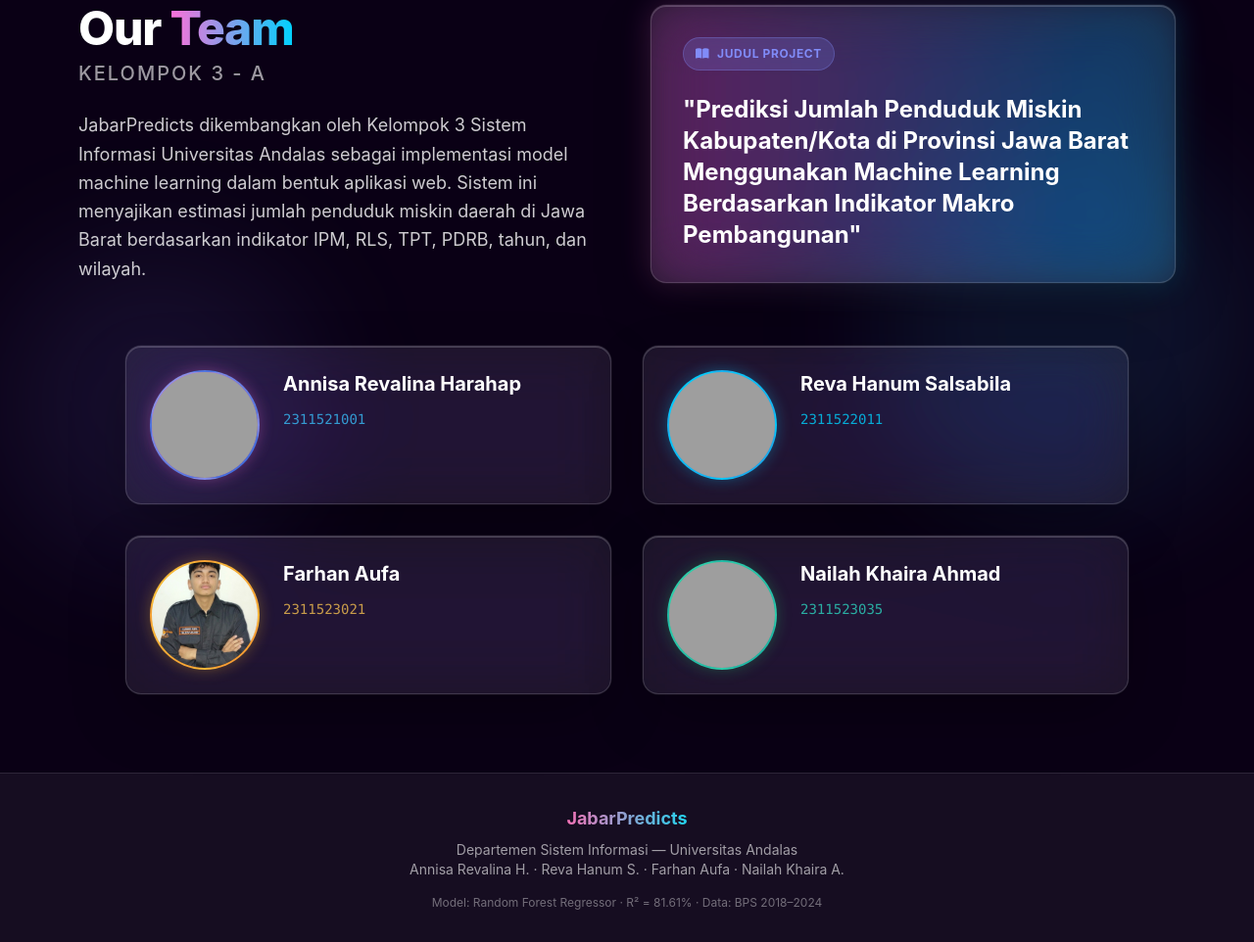
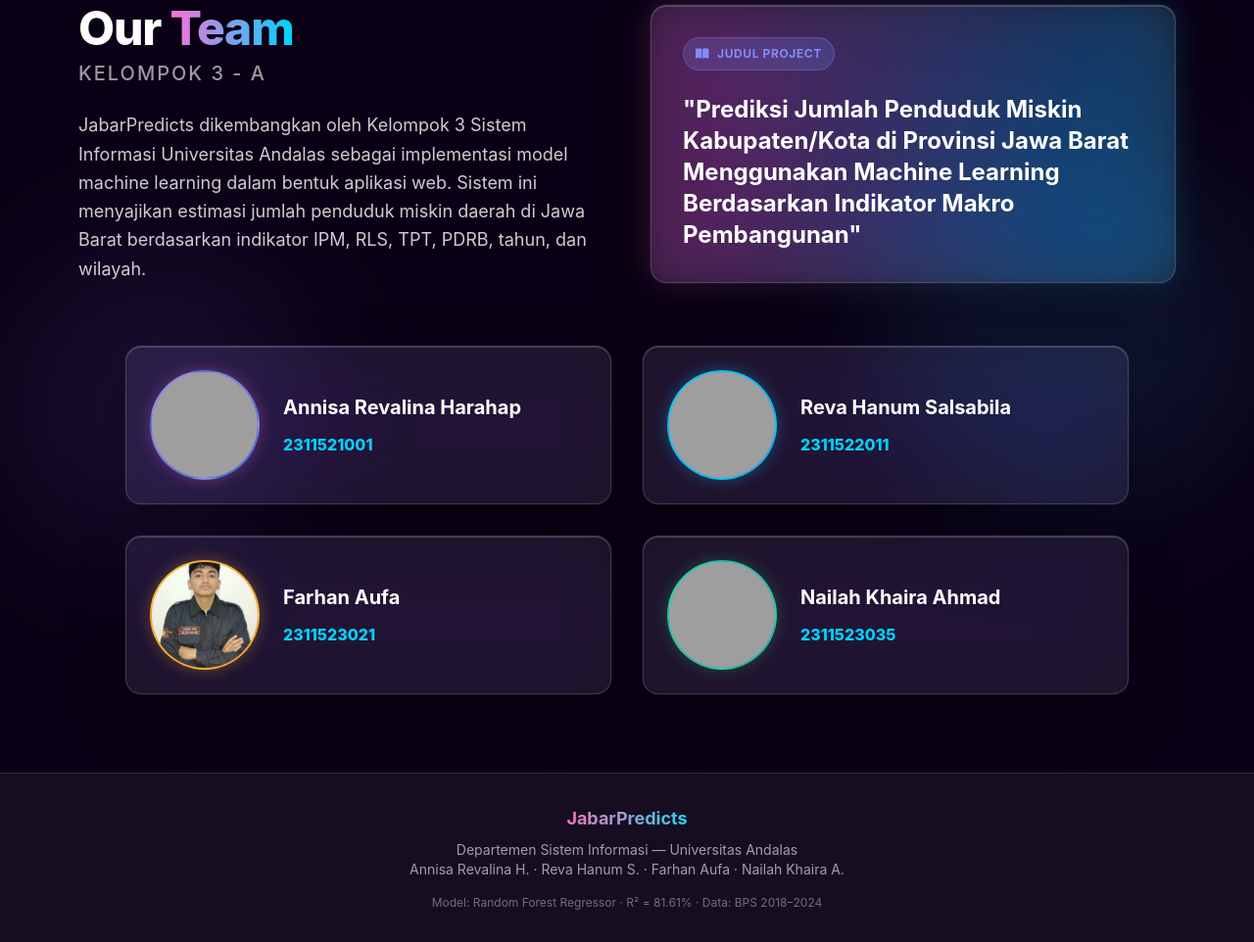
Before and after one commit to aufafarhan/project_apm, a Flask app: page / in a window 1280 px wide. Shown: the part 3004-3966 px from the top of the page at 98% size. Run offline with Flask 3, Linux system fonts and the light colour scheme; parts of the project's set-up code (start-up, migrations or seed data) failed here and were passed over; some libraries are stand-ins or nearby versions; grey boxes are pictures that could not be loaded.

Commit message:
perbaikan font

```diff
--- a/app/templates/partials/tentang_kami.html
+++ b/app/templates/partials/tentang_kami.html
@@ -43,7 +43,7 @@
             <!-- Team Grid (2x2 on Desktop) -->
             <div class="grid grid-cols-1 md:grid-cols-2 gap-8 max-w-5xl mx-auto">
                 <!-- Member 1 -->
-                <div class="card glass-card shadow-xl border border-white/10 hover:-translate-y-2 transition-all-smooth relative overflow-hidden group flex flex-col sm:flex-row items-center sm:items-start text-center sm:text-left">
+                <div class="card glass-card shadow-xl border border-white/10 hover:-translate-y-2 transition-all-smooth relative overflow-hidden group flex flex-col sm:flex-row items-center text-center sm:text-left">
                     <div class="absolute inset-0 bg-gradient-to-r from-primary/5 to-transparent opacity-0 group-hover:opacity-100 transition-opacity"></div>
                     <div class="p-6 relative z-10 flex-shrink-0">
                         <div class="w-24 h-24 sm:w-28 sm:h-28 rounded-full overflow-hidden border-2 border-primary/50 shadow-[0_0_15px_rgba(255,111,216,0.3)] relative bg-gradient-to-br from-[#ff6fd8] to-[#3813c2]">
@@ -53,13 +53,13 @@
                     </div>
                     <div class="card-body p-6 sm:pl-0 relative z-10 justify-center">
                         <h3 class="text-xl font-bold text-white mb-1">Annisa Revalina Harahap</h3>
-                        <p class="text-sm font-mono text-primary/80 mb-3">2311521001</p>
+                        <p class="text-base font-extrabold font-extrabold text-[#00d2ff]">2311521001</p>
                     </div>
                     <div class="glass-shimmer" aria-hidden="true"></div>
                 </div>
 
                 <!-- Member 2 -->
-                <div class="card glass-card shadow-xl border border-white/10 hover:-translate-y-2 transition-all-smooth relative overflow-hidden group flex flex-col sm:flex-row items-center sm:items-start text-center sm:text-left">
+                <div class="card glass-card shadow-xl border border-white/10 hover:-translate-y-2 transition-all-smooth relative overflow-hidden group flex flex-col sm:flex-row items-center text-center sm:text-left">
                     <div class="absolute inset-0 bg-gradient-to-r from-[#00d2ff]/5 to-transparent opacity-0 group-hover:opacity-100 transition-opacity"></div>
                     <div class="p-6 relative z-10 flex-shrink-0">
                         <div class="w-24 h-24 sm:w-28 sm:h-28 rounded-full overflow-hidden border-2 border-[#00d2ff]/50 shadow-[0_0_15px_rgba(0,210,255,0.3)] relative bg-gradient-to-br from-[#00d2ff] to-[#3a7bd5]">
@@ -69,13 +69,13 @@
                     </div>
                     <div class="card-body p-6 sm:pl-0 relative z-10 justify-center">
                         <h3 class="text-xl font-bold text-white mb-1">Reva Hanum Salsabila</h3>
-                        <p class="text-sm font-mono text-[#00d2ff]/80 mb-3">2311522011</p>
+                        <p class="text-base font-extrabold font-extrabold text-[#00d2ff]">2311522011</p>
                     </div>
                     <div class="glass-shimmer" aria-hidden="true"></div>
                 </div>
 
                 <!-- Member 3 -->
-                <div class="card glass-card shadow-xl border border-white/10 hover:-translate-y-2 transition-all-smooth relative overflow-hidden group flex flex-col sm:flex-row items-center sm:items-start text-center sm:text-left">
+                <div class="card glass-card shadow-xl border border-white/10 hover:-translate-y-2 transition-all-smooth relative overflow-hidden group flex flex-col sm:flex-row items-center text-center sm:text-left">
                     <div class="absolute inset-0 bg-gradient-to-r from-warning/5 to-transparent opacity-0 group-hover:opacity-100 transition-opacity"></div>
                     <div class="p-6 relative z-10 flex-shrink-0">
                         <div class="w-24 h-24 sm:w-28 sm:h-28 rounded-full overflow-hidden border-2 border-warning/50 shadow-[0_0_15px_rgba(251,191,36,0.3)] relative bg-gradient-to-br from-amber-400 to-orange-500">
@@ -85,13 +85,13 @@
                     </div>
                     <div class="card-body p-6 sm:pl-0 relative z-10 justify-center">
                         <h3 class="text-xl font-bold text-white mb-1">Farhan Aufa</h3>
-                        <p class="text-sm font-mono text-warning/80 mb-3">2311523021</p>
+                        <p class="text-base font-extrabold font-extrabold text-[#00d2ff]">2311523021</p>
                     </div>
                     <div class="glass-shimmer" aria-hidden="true"></div>
                 </div>
 
                 <!-- Member 4 -->
-                <div class="card glass-card shadow-xl border border-white/10 hover:-translate-y-2 transition-all-smooth relative overflow-hidden group flex flex-col sm:flex-row items-center sm:items-start text-center sm:text-left">
+                <div class="card glass-card shadow-xl border border-white/10 hover:-translate-y-2 transition-all-smooth relative overflow-hidden group flex flex-col sm:flex-row items-center text-center sm:text-left">
                     <div class="absolute inset-0 bg-gradient-to-r from-success/5 to-transparent opacity-0 group-hover:opacity-100 transition-opacity"></div>
                     <div class="p-6 relative z-10 flex-shrink-0">
                         <div class="w-24 h-24 sm:w-28 sm:h-28 rounded-full overflow-hidden border-2 border-success/50 shadow-[0_0_15px_rgba(34,197,94,0.3)] relative bg-gradient-to-br from-emerald-400 to-teal-600">
@@ -101,7 +101,7 @@
                     </div>
                     <div class="card-body p-6 sm:pl-0 relative z-10 justify-center">
                         <h3 class="text-xl font-bold text-white mb-1">Nailah Khaira Ahmad</h3>
-                        <p class="text-sm font-mono text-success/80 mb-3">2311523035</p>
+                        <p class="text-base font-extrabold font-extrabold text-[#00d2ff]">2311523035</p>
                     </div>
                     <div class="glass-shimmer" aria-hidden="true"></div>
                 </div>
```
